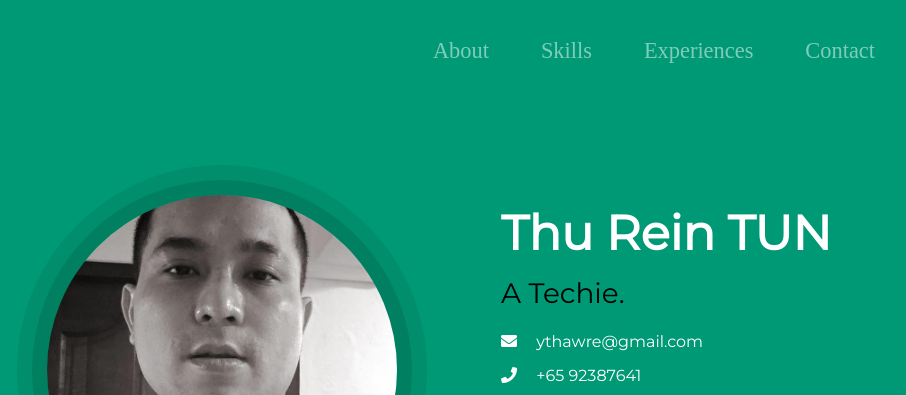
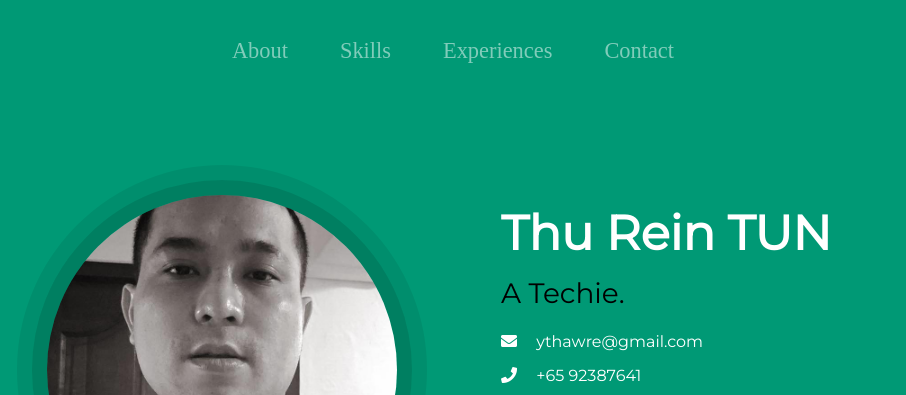
Before and after one commit to ythawre/thureindev, a plain HTML site: page index.html in a window 1280 px wide. Shown: the top 395 px of the page, without its empty margins (187-1093 px from the left). Drawn offline with nearby package versions, Linux system fonts and the light colour scheme.

Commit message:
center alligned Nav-bar

```diff
--- a/css/styles.css
+++ b/css/styles.css
@@ -46,6 +46,10 @@ address {
 
 .navbar {
     padding: 0 0 10%;
+}
+
+.mr-auto {
+    margin-right: auto!important;
 }
 
 .navbar-brand {
--- a/index.html
+++ b/index.html
@@ -34,7 +34,7 @@
         <span class="navbar-toggler-icon"></span>
       </button>
       <div class="collapse navbar-collapse" id="navbarTogglerDemo02">
-        <ul class="navbar-nav ml-auto">
+        <ul class="navbar-nav ml-auto mr-auto">
           <li class="nav-item">
             <a class="nav-link" href="">About</a>
           </li>
```
